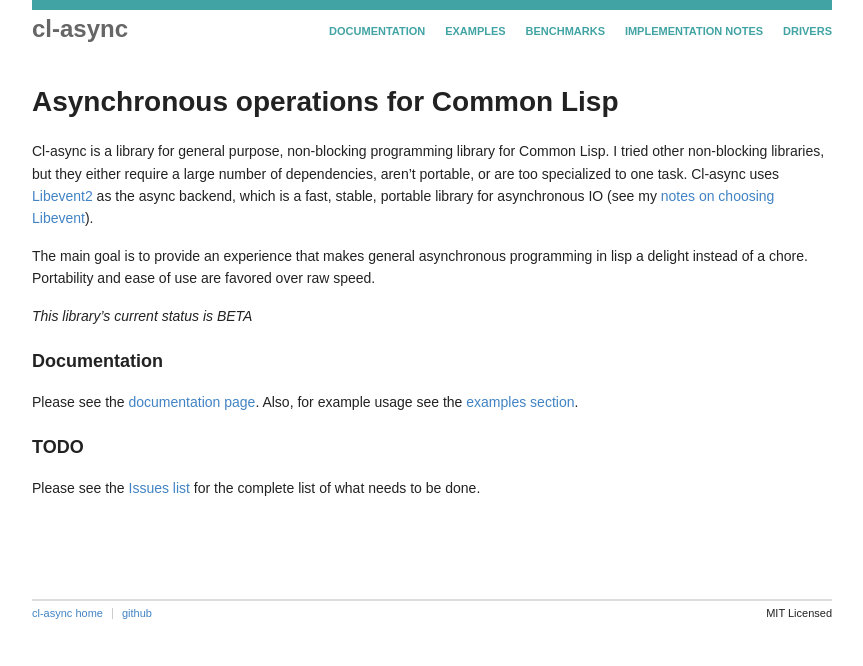
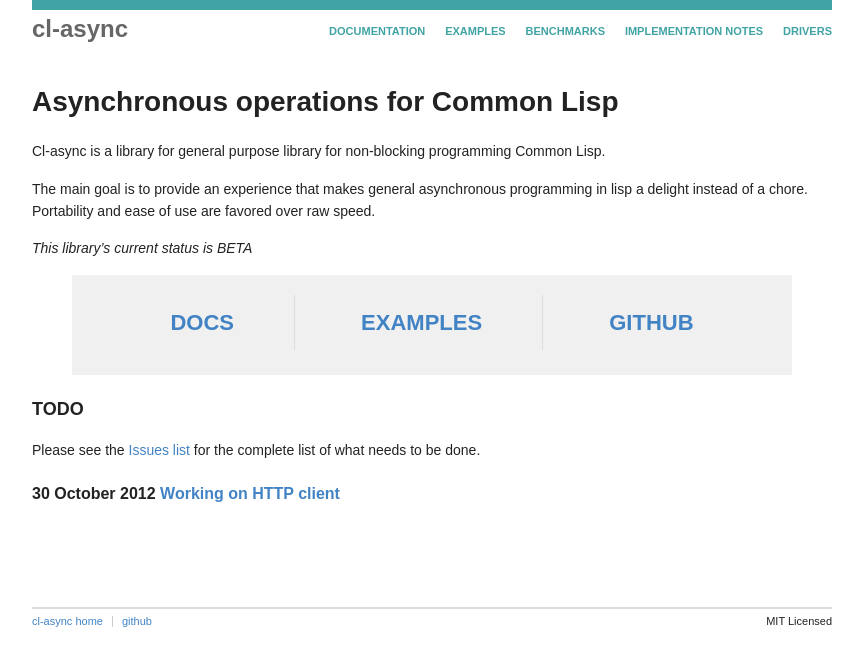
Before and after one commit to orthecreedence/cl-async, a Jekyll site: the page built from index.md, in a window 1280 px wide. Shown: the top 666 px of the page, without its empty margins (208-1071 px from the left). Built offline with Jekyll 4.4.1, drawn with Linux system fonts in a browser that asks for light colours; Markdown is read by kramdown in place of the engine named in the settings.

Commit message:
testing new homepage/posts

```diff
--- /dev/null
+++ b/_layouts/post.html
@@ -0,0 +1,6 @@
+---
+layout: default
+---
+
+<h1>{{ page.title }}</h1>
+{{ content }}
--- a/css/async.css
+++ b/css/async.css
@@ -41,6 +41,12 @@ ul ul {margin: 0;}
 p {margin: 15px 0;}
 code {margin: 0 2px; padding: 0 5px; white-space: nowrap; font-family: Consolas, "Liberation Mono", Courier, monospace; background: #f8f8f8; border: 1px solid #eaeaea; border-radius: 3px;}
 pre code {white-space: pre; margin: 0; padding: 0; background: none; border: none;}
+
+.callout {width: 90%; margin: 0 auto; font-weight: bold; font-size: 22px; text-transform: uppercase; }
+.callout ul {text-align: center; list-style: none; margin: 0; padding: 20px 0; height: 60px; background: #f0f0f0;}
+.callout ul li {display: inline;}
+.callout ul li a {display: inline-block; padding: 10px 60px; margin: 0; border-right: 1px solid #ddd;}
+.callout ul li:last-child a {border-right: 0;}
 
 /* highlighting, stole direct off github's css */
 .highlight pre {white-space: pre; background-color:#f8f8f8; border: 1px solid #ccc; font-size: 13px; line-height: 19px; overflow: auto; padding: 6px 10px; border-radius: 3px}
--- a/index.md
+++ b/index.md
@@ -5,12 +5,8 @@ layout: default
 
 Asynchronous operations for Common Lisp
 =======================================
-Cl-async is a library for general purpose, non-blocking programming library for
-Common Lisp. I tried other non-blocking libraries, but they either require a
-large number of dependencies, aren't portable, or are too specialized to one task.
-Cl-async uses [Libevent2](http://libevent.org/) as the async backend, which is
-a fast, stable, portable library for asynchronous IO (see my
-[notes on choosing Libevent](/cl-async/implementation-notes#libevent)).
+Cl-async is a library for general purpose library for non-blocking programming
+Common Lisp.
 
 The main goal is to provide an experience that makes general asynchronous
 programming in lisp a delight instead of a chore. Portability and ease of use
@@ -18,12 +14,19 @@ are favored over raw speed.
 
 *This library's current status is BETA*
 
-<a id="documentation"></a>
-### Documentation
-Please see the [documentation page](/cl-async/documentation). Also, for example
-usage see the [examples section](/cl-async/examples).
+<div class="callout">
+	<ul class="clear">
+		<li><a href="/documentation">Docs</a></li>
+		<li><a href="/examples">Examples</a></li>
+		<li><a href="https://github.com/orthecreedence/cl-async">Github</a></li>
+	</ul>
+</div>
 
 <a id="todo"></a>
 ### TODO
 Please see the [Issues list](https://github.com/orthecreedence/cl-async/issues)
 for the complete list of what needs to be done.
+
+{% for post in site.posts %}
+#### {{ post.date | date_to_long_string }} [{{ post.title }}](/cl-async{{ post.url }})
+{% endfor %}
```
Also changed, not shown: _posts/2012-10-30-working-on-http-client.md (added, +50 -0 lines), implementation-notes.md (+6 -0 lines).
